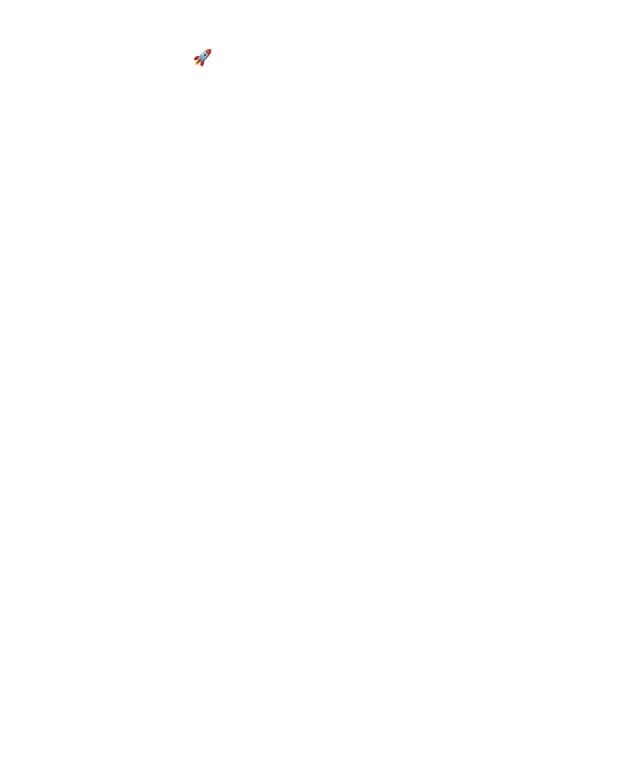
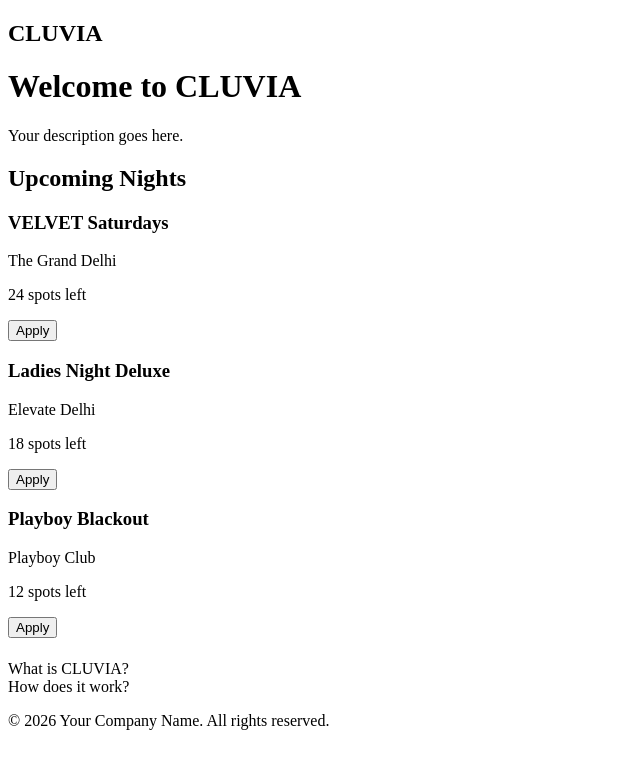
Before and after one commit to oopsoleander/CLUVIA, a React (Vite) app: page / in a window 1280 px wide. Shown: the top 768 px of the page, without its empty margins (0-640 px from the left). Built offline with nearby package versions, Linux system fonts and the light colour scheme.

Commit message:
Update App.jsx

```diff
--- a/src/App.jsx
+++ b/src/App.jsx
@@ -1,7 +1,32 @@
+import Navbar from "./components/Navbar"
+import Hero from "./components/Hero"
+import Events from "./components/Events"
+import AnimatedStats from "./components/AnimatedStats"
+import FAQ from "./components/FAQ"
+import Footer from "./components/Footer"
+
 export default function App() {
   return (
-    <div style={{color:"white",padding:"40px"}}>
-      CLUVIA WORKING 🚀
+    <div className="app">
+
+      {/* Navigation */}
+      <Navbar />
+
+      {/* Hero / Landing Section */}
+      <Hero />
+
+      {/* Event Listings */}
+      <Events />
+
+      {/* Social Proof / Stats */}
+      <AnimatedStats />
+
+      {/* FAQ Section */}
+      <FAQ />
+
+      {/* Footer */}
+      <Footer />
+
     </div>
   )
 }
```
